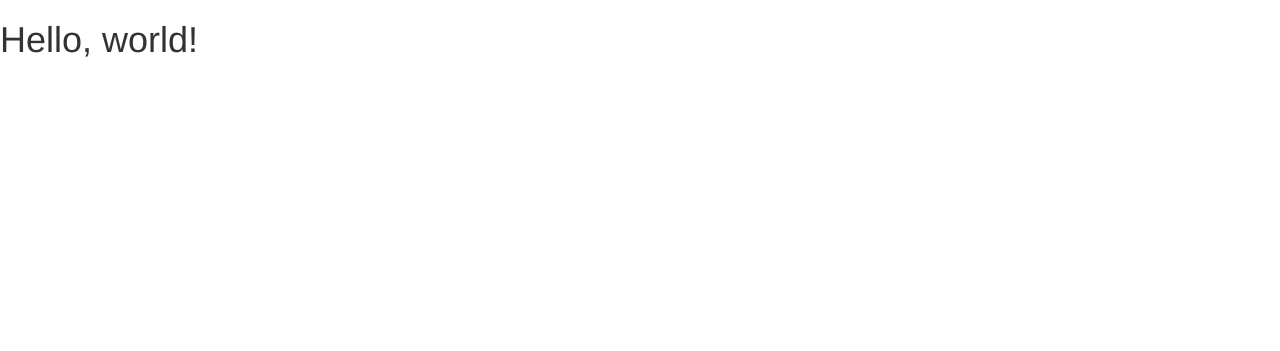
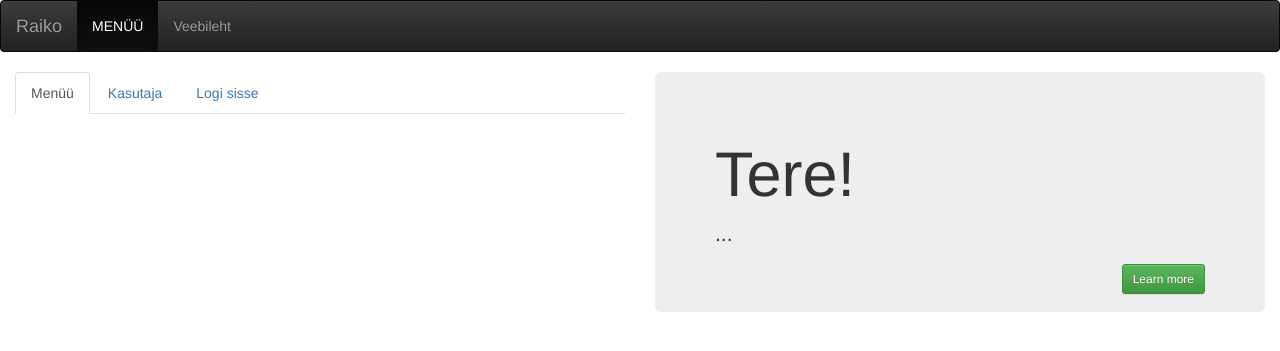
Before and after one commit to raikolepik/12.tund, a PHP site: page / in a window 1280 px wide. Shown: the top 351 px of the page. Run offline with PHP 8.4, Linux system fonts and the light colour scheme; some libraries are stand-ins or nearby versions.

Commit message:
Boostrap

```diff
--- /dev/null
+++ b/footer.php
@@ -0,0 +1,7 @@
+
+    <!-- jQuery (necessary for Bootstrap's JavaScript plugins) -->
+    <script src="https://ajax.googleapis.com/ajax/libs/jquery/1.11.3/jquery.min.js"></script>
+    <!-- Include all compiled plugins (below), or include individual files as needed -->
+    <script src="https://maxcdn.bootstrapcdn.com/bootstrap/3.3.5/js/bootstrap.min.js" integrity="sha512-K1qjQ+NcF2TYO/eI3M6v8EiNYZfA95pQumfvcVrTHtwQVDG+aHRqLi/ETn2uB+1JqwYqVG3LIvdm9lj6imS/pQ==" crossorigin="anonymous"></script>
+  </body>
+</html>
--- /dev/null
+++ b/header.php
@@ -0,0 +1,24 @@
+<!DOCTYPE html>
+<html lang="en">
+  <head>
+    <meta charset="utf-8">
+    <meta http-equiv="X-UA-Compatible" content="IE=edge">
+    <meta name="viewport" content="width=device-width, initial-scale=1">
+    <!-- The above 3 meta tags *must* come first in the head; any other head content must come *after* these tags -->
+    <title>Bootstrap 101 Template</title>
+
+    <!-- Bootstrap -->
+    <!-- Latest compiled and minified CSS -->
+    <link rel="stylesheet" href="https://maxcdn.bootstrapcdn.com/bootstrap/3.3.5/css/bootstrap.min.css" integrity="sha512-dTfge/zgoMYpP7QbHy4gWMEGsbsdZeCXz7irItjcC3sPUFtf0kuFbDz/ixG7ArTxmDjLXDmezHubeNikyKGVyQ==" crossorigin="anonymous">
+
+    <!-- Optional theme -->
+    <link rel="stylesheet" href="https://maxcdn.bootstrapcdn.com/bootstrap/3.3.5/css/bootstrap-theme.min.css" integrity="sha384-aUGj/X2zp5rLCbBxumKTCw2Z50WgIr1vs/PFN4praOTvYXWlVyh2UtNUU0KAUhAX" crossorigin="anonymous">
+
+    <!-- HTML5 shim and Respond.js for IE8 support of HTML5 elements and media queries -->
+    <!-- WARNING: Respond.js doesn't work if you view the page via file:// -->
+    <!--[if lt IE 9]>
+      <script src="https://oss.maxcdn.com/html5shiv/3.7.2/html5shiv.min.js"></script>
+      <script src="https://oss.maxcdn.com/respond/1.4.2/respond.min.js"></script>
+    <![endif]-->
+  </head>
+  <body>
--- a/index.php
+++ b/index.php
@@ -1,32 +1,58 @@
-<!DOCTYPE html>
-<html lang="en">
-  <head>
-    <meta charset="utf-8">
-    <meta http-equiv="X-UA-Compatible" content="IE=edge">
-    <meta name="viewport" content="width=device-width, initial-scale=1">
-    <!-- The above 3 meta tags *must* come first in the head; any other head content must come *after* these tags -->
-    <title>Bootstrap 101 Template</title>
+<?php require_once("header.php"); ?>
 
-    <!-- Bootstrap -->
-    <!-- Latest compiled and minified CSS -->
-    <link rel="stylesheet" href="https://maxcdn.bootstrapcdn.com/bootstrap/3.3.5/css/bootstrap.min.css" integrity="sha512-dTfge/zgoMYpP7QbHy4gWMEGsbsdZeCXz7irItjcC3sPUFtf0kuFbDz/ixG7ArTxmDjLXDmezHubeNikyKGVyQ==" crossorigin="anonymous">
+    <!-- ############### -->
+    <!-- #### MENÜÜ #### -->
+    <!-- ############### -->
+    <nav class="navbar navbar-inverse">
+      <div class="container-fluid">
+        <!-- Brand and toggle get grouped for better mobile display -->
+        <div class="navbar-header">
+          <button type="button" class="navbar-toggle collapsed" data-toggle="collapse" data-target="#bs-example-navbar-collapse-1" aria-expanded="false">
+            <span class="sr-only">Toggle navigation</span>
+            <span class="icon-bar"></span>
+            <span class="icon-bar"></span>
+            <span class="icon-bar"></span>
+          </button>
+          <a class="navbar-brand" href="#">Raiko</a>
+        </div>
 
-    <!-- Optional theme -->
-    <link rel="stylesheet" href="https://maxcdn.bootstrapcdn.com/bootstrap/3.3.5/css/bootstrap-theme.min.css" integrity="sha384-aUGj/X2zp5rLCbBxumKTCw2Z50WgIr1vs/PFN4praOTvYXWlVyh2UtNUU0KAUhAX" crossorigin="anonymous">
+        <!-- Collect the nav links, forms, and other content for toggling -->
+        <div class="collapse navbar-collapse" id="bs-example-navbar-collapse-1">
+          <ul class="nav navbar-nav">
+            <li class="active"><a href="#">MENÜÜ <span class="sr-only">(current)</span></a></li>
+            <li><a href="#">Veebileht</a></li>
+          </ul>
+        </div><!-- /.navbar-collapse -->
+      </div><!-- /.container-fluid -->
+    </nav>
 
-    <!-- HTML5 shim and Respond.js for IE8 support of HTML5 elements and media queries -->
-    <!-- WARNING: Respond.js doesn't work if you view the page via file:// -->
-    <!--[if lt IE 9]>
-      <script src="https://oss.maxcdn.com/html5shiv/3.7.2/html5shiv.min.js"></script>
-      <script src="https://oss.maxcdn.com/respond/1.4.2/respond.min.js"></script>
-    <![endif]-->
-  </head>
-  <body>
-    <h1>Hello, world!</h1>
+	<!-- ############### -->
+    <!-- #### Sisu ##### -->
+    <!-- ############### -->
 
-    <!-- jQuery (necessary for Bootstrap's JavaScript plugins) -->
-    <script src="https://ajax.googleapis.com/ajax/libs/jquery/1.11.3/jquery.min.js"></script>
-    <!-- Include all compiled plugins (below), or include individual files as needed -->
-    <script src="https://maxcdn.bootstrapcdn.com/bootstrap/3.3.5/js/bootstrap.min.js" integrity="sha512-K1qjQ+NcF2TYO/eI3M6v8EiNYZfA95pQumfvcVrTHtwQVDG+aHRqLi/ETn2uB+1JqwYqVG3LIvdm9lj6imS/pQ==" crossorigin="anonymous"></script>
-  </body>
-</html>
+    <div class="container-fluid">
+		<div class="row">
+			<div class="col-sm-6 col-sm-push-6">
+
+
+
+				<div class="jumbotron">
+					  <h1>Tere!</h1>
+					  <p>...</p>
+					  <p><a class="btn btn-success btn-sm pull-right" href="#" role="button">Learn more</a></p>
+					</div>
+			</div>
+
+			<div class="col-sm-6 col-sm-pull-6">
+
+
+									<ul class="nav nav-tabs">
+					  <li role="presentation" class="active"><a href="#">Menüü</a></li>
+					  <li role="presentation"><a href="#">Kasutaja</a></li>
+					  <li role="presentation"><a href="#">Logi sisse</a></li>
+					</ul>
+
+			</div>
+		</div>
+    </div>
+<?php require_once("footer.php"); ?>
```
